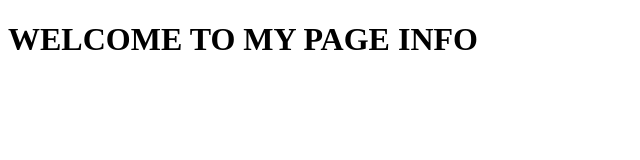
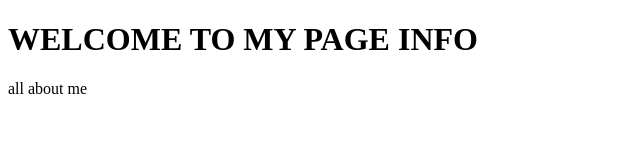
Before and after one commit to brandonmoose/mypotfolio, a plain HTML site: page index.html in a window 1280 px wide. Shown: the full height of the page, 0-640 px from the left. Drawn offline with Linux system fonts and the light colour scheme.

Commit message:
my second git

```diff
--- a/index.html
+++ b/index.html
@@ -5,6 +5,6 @@
 </head>
 <body>
 <h1 class="container"> WELCOME TO MY PAGE INFO</h1>
-
+all about me
 </body>
 </html>
```
